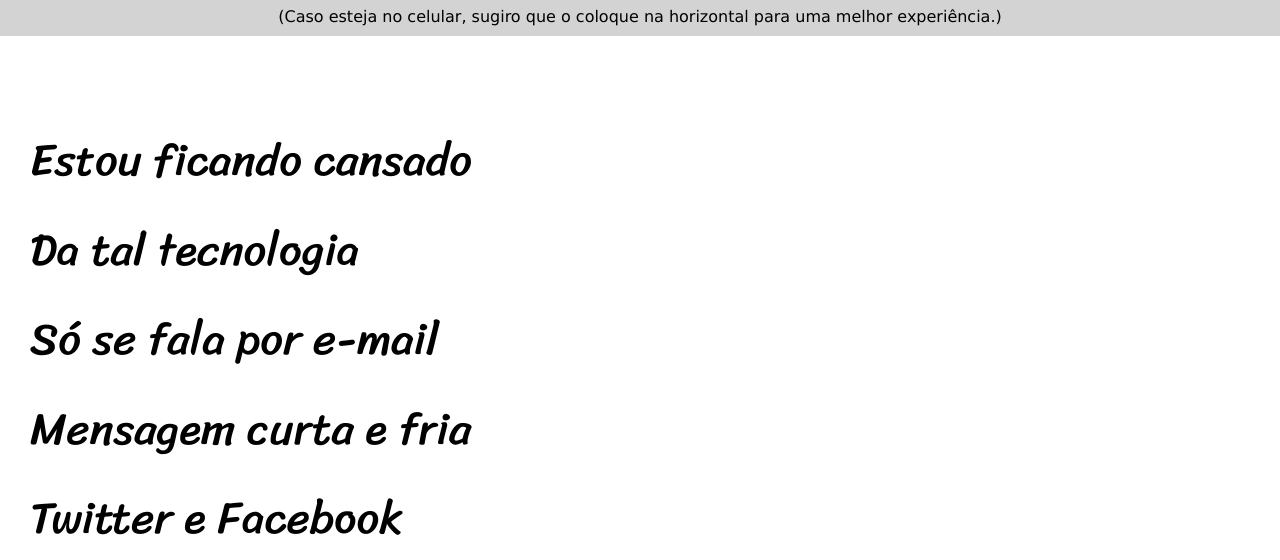
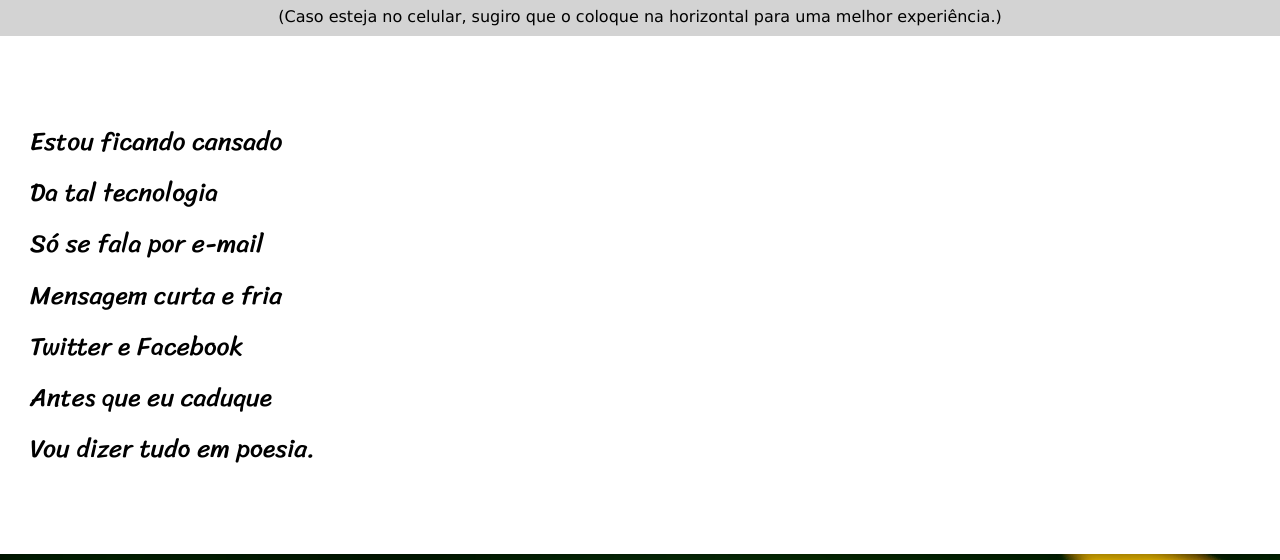
Before and after one commit to lazarojoabe/projeto-cordel, a plain HTML site: page index.html in a window 1280 px wide. Shown: the part 186-746 px from the top of the page. Drawn offline with Linux system fonts and the light colour scheme.

Commit message:
Update style.css

```diff
--- a/estilo/style.css
+++ b/estilo/style.css
@@ -48,7 +48,7 @@ section{
     line-height: 2em;
     padding-left: 30px;
     font-family: var(--font03);
-    font-size: 3.5vw;
+    font-size: 2vw;
 }
 section.normal{
     background-color: white;
```
